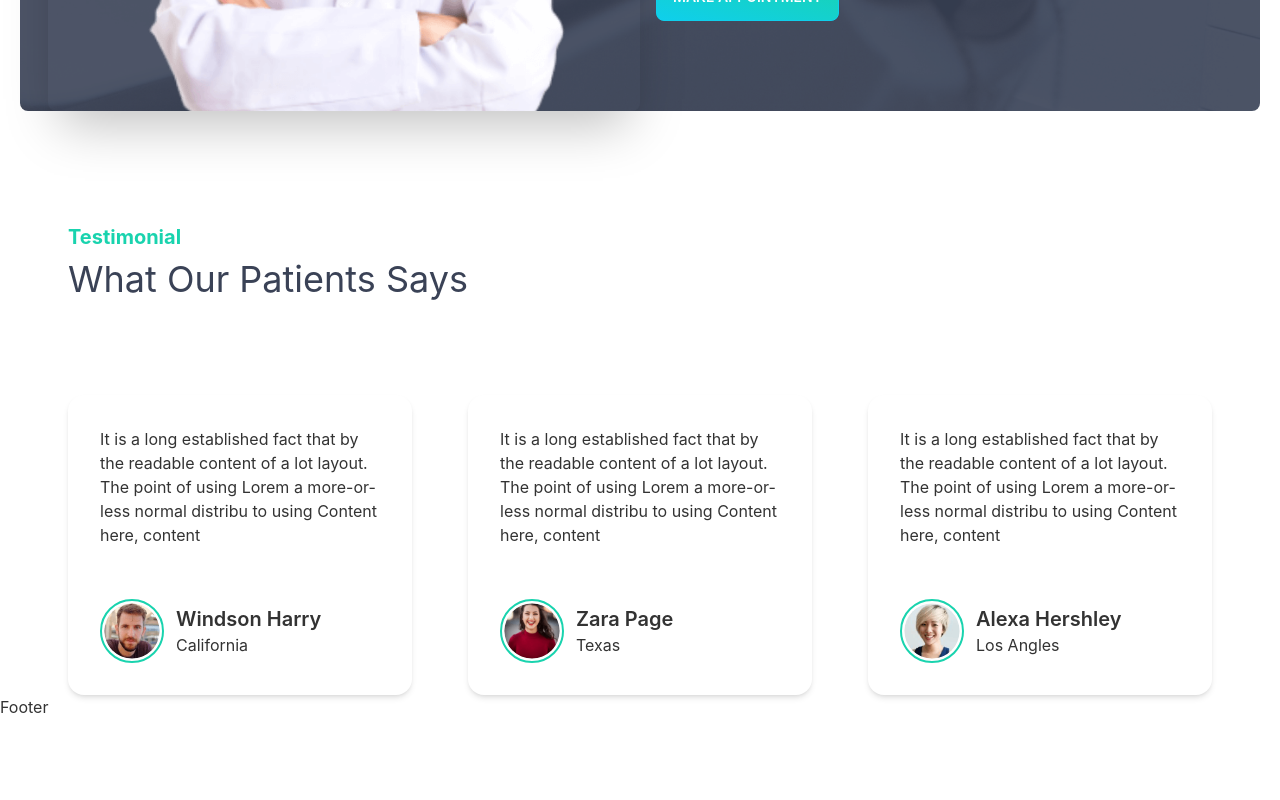
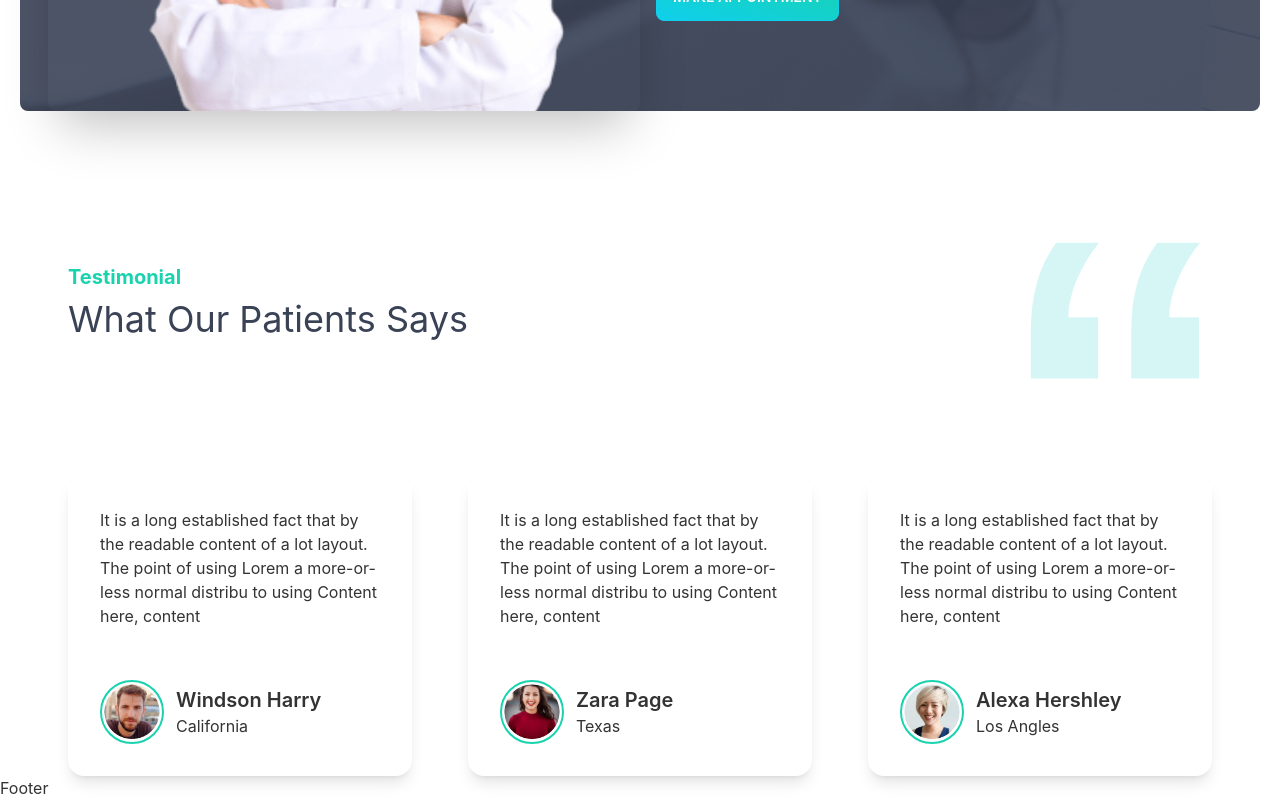
Before and after one commit to rakib099/doctors-portal-client, a React (Create React App) app: page / in a window 1280 px wide. Shown: the part 2910-3710 px from the top of the page. Before the commit the page ends 3629 px from the top, so only its background shows below. Built offline with nearby package versions, Linux system fonts and the light colour scheme.

Commit message:
Testimonial section updated

```diff
--- a/src/pages/Home/Testimonial/FeedbackCard.js
+++ b/src/pages/Home/Testimonial/FeedbackCard.js
@@ -1,10 +1,10 @@
 import React from 'react';
 
-const FeedbackCard = ({ card }) => {
-    const { img, name, region, description } = card
+const FeedbackCard = ({ feedback }) => {
+    const { img, name, region, description } = feedback
 
     return (
-        <div className="card bg-base-100 shadow-md">
+        <div className="card bg-base-100 shadow-lg">
             <div className="card-body">
                 <p>{description}</p>
                 <div className='flex items-center gap-3 mt-9 lg:mt-11'>
--- a/src/pages/Home/Testimonial/Testimonial.js
+++ b/src/pages/Home/Testimonial/Testimonial.js
@@ -3,11 +3,12 @@ import SectionTitle from '../../../components/SectionTitle/SectionTitle';
 import people1 from '../../../assets/images/people1.png';
 import people2 from '../../../assets/images/people2.png';
 import people3 from '../../../assets/images/people3.png';
+import quote from '../../../assets/icons/quote.svg';
 import FeedbackCard from './FeedbackCard';
 
 const Testimonial = () => {
 
-    const cardData = [
+    const feedbackData = [
         {
             id: 1,
             img: people1,
@@ -33,13 +34,21 @@ const Testimonial = () => {
 
     return (
         <section className='testimonial mt-16 lg:mt-28 lg:px-12 2xl:px-0'>
-            <SectionTitle className="font-bold mb-2">Testimonial</SectionTitle>
-            <h2 className="text-neutral text-4xl mb-16 lg:mb-24">What Our Patients Says</h2>
+            <div className='mb-16 lg:mb-24 flex items-center justify-between'>
+                <div>
+                    <SectionTitle className="font-bold mb-2">Testimonial</SectionTitle>
+                    <h2 className="text-neutral text-4xl">What Our Patients Says</h2>
+                </div>
+                <figure>
+                    <img className='w-24 lg:w-48' src={quote} alt="" />
+                </figure>
+            </div>
+
             <div className="feedbacks grid grid-cols-1 md:grid-cols-2 lg:grid-cols-3 gap-11 lg:gap-14">
                 {
-                    cardData.map(card => <FeedbackCard
-                        key={card.id}
-                        card={card}
+                    feedbackData.map(feedback => <FeedbackCard
+                        key={feedback.id}
+                        feedback={feedback}
                     />)
                 }
             </div>
```
